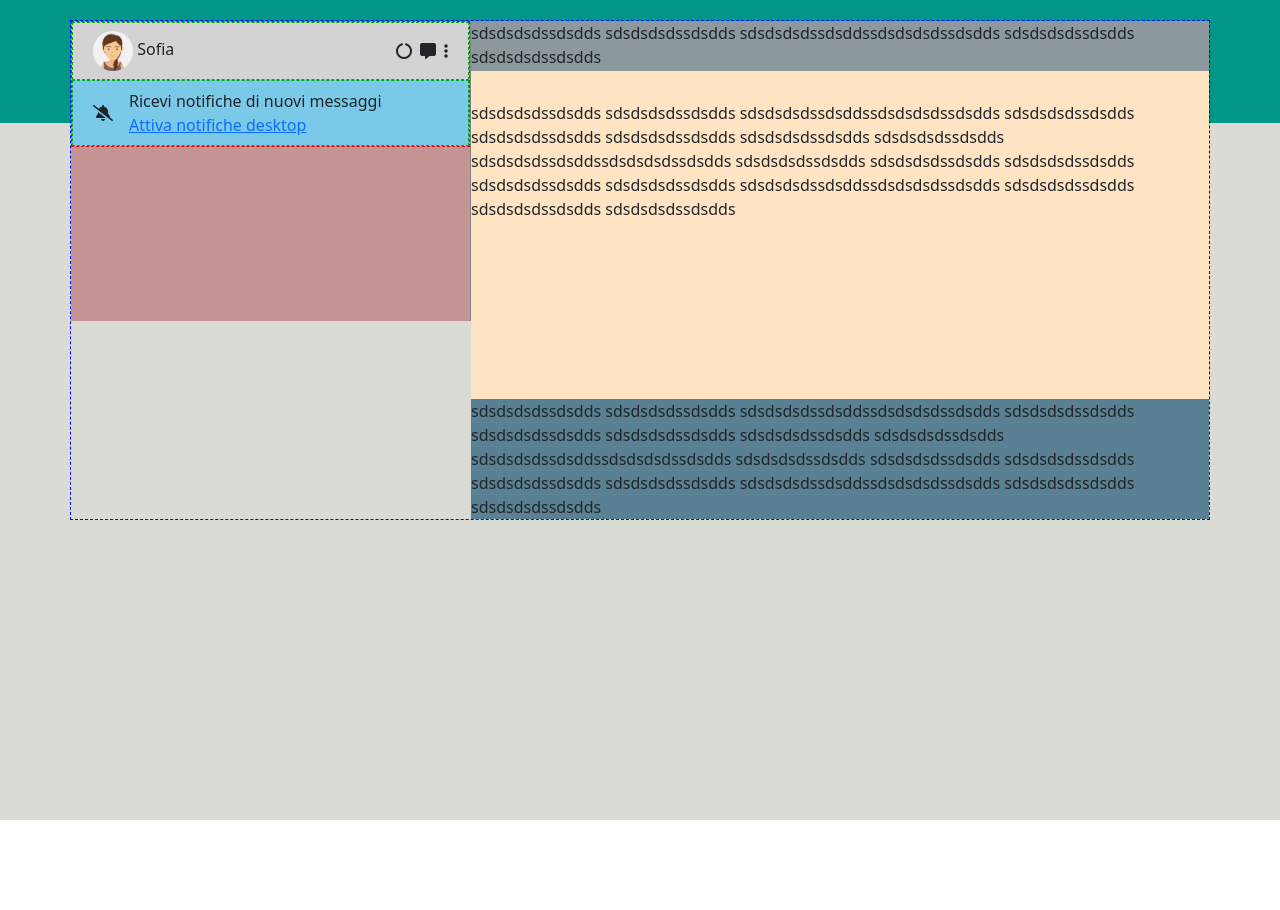
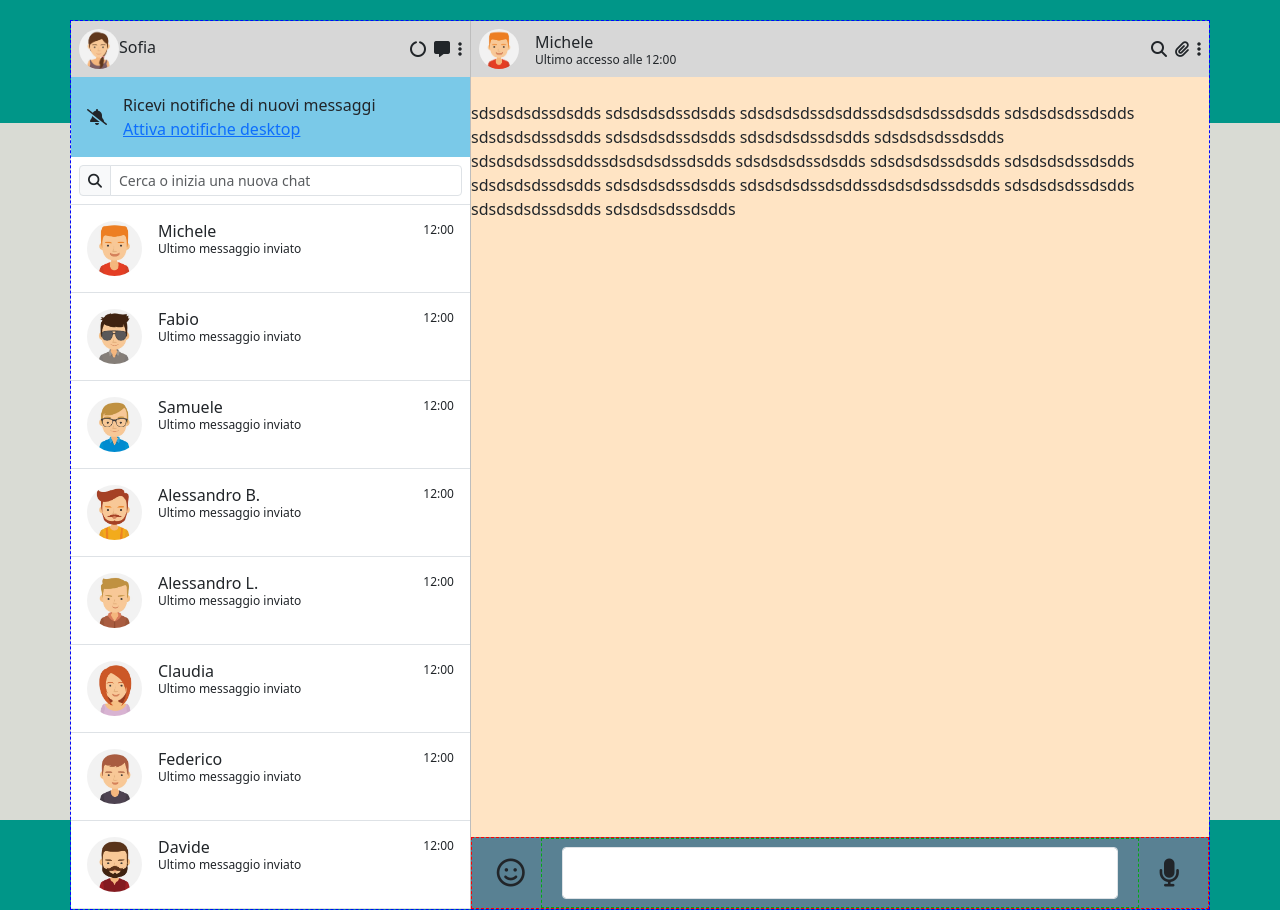
Before and after one commit to S-Lombardi/vue-boolzapp, a plain HTML site: page index.html in a window 1280 px wide. Before the commit the page ends 820 px from the top, so only its background shows below. Drawn offline with nearby package versions, Linux system fonts and the light colour scheme.

Commit message:
Semplificato il layout togliendo righe e colonne in più, Aggiunti contenuti sidebar, bottom bar e campo input messaggi. Aggiunti i contatti con il ciclo v-for

```diff
--- a/css/style.css
+++ b/css/style.css
@@ -21,15 +21,12 @@ body{
 
 .sidebar{
     width: 400px;
-    min-height: 300px;
-    background-color: rgb(197, 149, 149);
-    border-right: 1px solid gray;
+    background-color: rgb(255, 255, 255);
+    border-right: 1px solid rgb(189, 189, 189);
 
 }
 .top-bar-message{
     width: calc(100% - 400px);
-    min-height: 50px;
-    background-color:#8d989d;
     position: absolute;
     right: 0;
     top: 0;
@@ -50,7 +47,6 @@ body{
 
 .bottom-bar-message{
     width: calc(100% - 400px);
-    min-height: 90px;
     background-color:#598193;
     position: absolute;
     bottom: 0;
@@ -64,21 +60,39 @@ body{
     border: 1px dashed rgb(0, 170, 20);
 
 }
-
 /* FINE LAYOUT */
 
+/* ULITITà */
+.txt-small{
+    font-size: 12px;
+}
+/* FINe ULITITà */
+
+
+
 /* SIDEBAR */
-.color-topbar{
-    background-color: lightgrey;
+.color-topbars{
+    background-color: rgb(215, 215, 215);
 }
 .img-topbar{
     width: 40px;
     border-radius: 50%;
 }
 
+.img-contacts{
+    width: 55px;
+    border-radius: 50%;
+}
 .color-notifications{
     background-color: rgb(122, 201, 232);
+}
+/* FINE SIDEBAR */
 
 
+
+/*BOTTOM-BAR */
+.resize{
+    resize: none;
 }
-/* FINE SIDEBAR */
+
+/*FINE BOTTOM-BAR */
--- a/index.html
+++ b/index.html
@@ -15,6 +15,7 @@
 </head>
 
 <body>
+    <div id="app">
 
         <div class="box-content">
 
@@ -22,12 +23,11 @@
 
             <!-- SIDEBAR -->
             <div class="sidebar">
-            <div class="container">
-                <div class="row flex-column">
-                    <!-- USER -->
-                    <div class="col color-topbar">
-                        <div class="m-2 d-flex justify-content-between">
-                            <!-- immagine user + nome -->
+
+
+                <!-- USER - SOFIA -->
+                <div class="p-2 d-flex justify-content-between color-topbars">
+                    <!-- immagine Sofia + nome -->
                     <div>
                         <img src="img/avatar_io.jpg" class="img-topbar" alt="io">
                         <span>Sofia</span>
@@ -39,52 +39,80 @@
                         <i class="fa-solid fa-ellipsis-vertical"></i>
                     </div>
                 </div>
-                    </div>
-                    <!-- FINE USER -->
+                <!-- FINE USER - SOFIA -->
 
                 <!-- NOTIFICHE -->
-                    <div class="col color-notifications ">
-                        <div class="d-flex m-2">
-                            <!-- icona -->
+                <div class="d-flex p-3 color-notifications ">
+                    <!-- icona bell-->
                     <div class="d-flex align-items-center">
                         <i class="fa-solid fa-bell-slash"></i>
                     </div>
-
+                    <!-- Ricevi notifiche... -->
                     <div class="d-flex flex-column ms-3">
                         <span>Ricevi notifiche di nuovi messaggi</span>
                         <a href="">Attiva notifiche desktop</a>
                     </div>
-
-                        </div>
                 </div>
                 <!-- FINE NOTIFICHE -->
 
+                <!-- INPUT RICERCA CONTATTI-->
+                <div class="input-group input-group-sm flex-nowrap p-2 border-bottom">
+                    <!-- icona -->
+                    <span class="input-group-text" id="addon-wrapping">
+                        <i class="fa-solid fa-magnifying-glass"></i>
+                    </span>
 
+                    <input type="text" class="form-control" placeholder="Cerca o inizia una nuova chat">
+                </div>
+                <!-- FINE INPUT RICERCA CONTATTI-->
 
+                <!-- CONTATTI -->
+                <div v-for="(object,index) in contacts" class="p-3 d-flex justify-content-between border-bottom">
+                    <!-- immagine user + nome -->
+                    <div class="d-flex">
+                        <img :src="object.avatar" class="img-contacts" alt="1">
 
-
+                        <div class="d-flex flex-column justify-content-start ms-3 lh-sm">
+                            <span>{{object.name}}</span>
+                            <div class="txt-small">Ultimo messaggio inviato</div>
+                        </div>
+                    </div>
+                    <!-- orario -->
+                    <div class="txt-small">
+                        12:00
+                    </div>
                 </div>
 
 
-            </div>
-
-
+                <!-- FINE CONTATTI -->
             </div>
             <!-- FINE SIDEBAR -->
 
 
+            <!-- TOP-BAR-MESSAGGI -->
+            <div class="top-bar-message color-topbars">
+                <div class="p-2 d-flex justify-content-between">
+                    <!-- immagine user + nome -->
+                    <div class="d-flex">
+                        <img src="img/avatar_1.jpg" class="img-topbar" alt="1">
 
-        <div class="top-bar-message">
-            sdsdsdsdssdsdds
-            sdsdsdsdssdsdds
-            sdsdsdsdssdsddssdsdsdsdssdsdds
-            sdsdsdsdssdsdds
-            sdsdsdsdssdsdds
-
-
+                        <div class="d-flex flex-column justify-content-center ms-3 lh-sm">
+                            <span>Michele</span>
+                            <div class="txt-small">Ultimo accesso alle 12:00</div>
+                        </div>
+                    </div>
+                    <!-- Icone -->
+                    <div class="d-flex align-items-center">
+                        <i class="fa-solid fa-magnifying-glass me-2"></i>
+                        <i class="fa-solid fa-paperclip me-2"></i>
+                        <i class="fa-solid fa-ellipsis-vertical"></i>
+                    </div>
+                </div>
 
             </div>
-        <!-- MAIN -->
+            <!-- FINE TOP-BAR-MESSAGGI -->
+
+            <!-- MAIN MESAGGI -->
             <div class="message-content">
 
                 sdsdsdsdssdsdds
@@ -109,27 +137,40 @@
 
 
             </div>
-        <!-- MAIN -->
+            <!-- MAIN MESSAGGI-->
 
             <!-- BOTTOM-BAR -->
             <div class="bottom-bar-message">
-            sdsdsdsdssdsdds
-            sdsdsdsdssdsdds
-            sdsdsdsdssdsddssdsdsdsdssdsdds
-            sdsdsdsdssdsdds
-            sdsdsdsdssdsdds
-            sdsdsdsdssdsdds
-            sdsdsdsdssdsdds
-            sdsdsdsdssdsdds
-            sdsdsdsdssdsddssdsdsdsdssdsdds
-            sdsdsdsdssdsdds
-            sdsdsdsdssdsdds
-            sdsdsdsdssdsdds
-            sdsdsdsdssdsdds
-            sdsdsdsdssdsdds
-            sdsdsdsdssdsddssdsdsdsdssdsdds
-            sdsdsdsdssdsdds
-            sdsdsdsdssdsdds
+                <div class="container">
+                    <div class="row">
+                        <div class="col-1 ms-2">
+                            <!-- icona smile -->
+                            <div class="fs-3 d-flex h-100 justify-content-center align-items-center">
+                                <i class="fa-regular fa-face-smile"></i>
+                            </div>
+
+                        </div>
+                        <!-- Input messaggio -->
+                        <div class="col">
+                            <div class="m-2">
+                                <textarea class="form-control form-control-sm resize" placeholder="Scrivi" >
+
+                                </textarea>
+                            </div>
+                        </div>
+                        <div class="col-1 me-2">
+                            <!-- icona microfono -->
+                            <div class="fs-3 d-flex h-100 justify-content-center align-items-center">
+                                <i class="fa-solid fa-microphone"></i>
+                            </div>
+
+
+                        </div>
+
+                    </div>
+
+
+                </div>
 
             </div>
             <!-- FINE BOTTOM-BAR -->
@@ -145,6 +186,8 @@
 
 
 
+    </div>
+
 
 
     <script src='https://unpkg.com/vue@3/dist/vue.global.js'></script>
--- a/js/script.js
+++ b/js/script.js
@@ -0,0 +1,186 @@
+const { createApp } = Vue;
+
+createApp({
+    data() {
+        return {
+            contacts: [
+                {
+                    name: 'Michele',
+                    avatar: './img/avatar_1.jpg',
+                    visible: true,
+                    messages: [
+                        {
+                            date: '10/01/2020 15:30:55',
+                            message: 'Hai portato a spasso il cane?',
+                            status: 'sent'
+                        },
+                        {
+                            date: '10/01/2020 15:50:00',
+                            message: 'Ricordati di stendere i panni',
+                            status: 'sent'
+                        },
+                        {
+                            date: '10/01/2020 16:15:22',
+                            message: 'Tutto fatto!',
+                            status: 'received'
+                        }
+                    ],
+                },
+                {
+                    name: 'Fabio',
+                    avatar: './img/avatar_2.jpg',
+                    visible: true,
+                    messages: [
+                        {
+                            date: '20/03/2020 16:30:00',
+                            message: 'Ciao come stai?',
+                            status: 'sent'
+                        },
+                        {
+                            date: '20/03/2020 16:30:55',
+                            message: 'Bene grazie! Stasera ci vediamo?',
+                            status: 'received'
+                        },
+                        {
+                            date: '20/03/2020 16:35:00',
+                            message: 'Mi piacerebbe ma devo andare a fare la spesa.',
+                            status: 'sent'
+                        }
+                    ],
+                },
+                {
+                    name: 'Samuele',
+                    avatar: './img/avatar_3.jpg',
+                    visible: true,
+                    messages: [
+                        {
+                            date: '28/03/2020 10:10:40',
+                            message: 'La Marianna va in campagna',
+                            status: 'received'
+                        },
+                        {
+                            date: '28/03/2020 10:20:10',
+                            message: 'Sicuro di non aver sbagliato chat?',
+                            status: 'sent'
+                        },
+                        {
+                            date: '28/03/2020 16:15:22',
+                            message: 'Ah scusa!',
+                            status: 'received'
+                        }
+                    ],
+                },
+                {
+                    name: 'Alessandro B.',
+                    avatar: './img/avatar_4.jpg',
+                    visible: true,
+                    messages: [
+                        {
+                            date: '10/01/2020 15:30:55',
+                            message: 'Lo sai che ha aperto una nuova pizzeria?',
+                            status: 'sent'
+                        },
+                        {
+                            date: '10/01/2020 15:50:00',
+                            message: 'Si, ma preferirei andare al cinema',
+                            status: 'received'
+                        }
+                    ],
+                },
+                {
+                    name: 'Alessandro L.',
+                    avatar: './img/avatar_5.jpg',
+                    visible: true,
+                    messages: [
+                        {
+                            date: '10/01/2020 15:30:55',
+                            message: 'Ricordati di chiamare la nonna',
+                            status: 'sent'
+                        },
+                        {
+                            date: '10/01/2020 15:50:00',
+                            message: 'Va bene, stasera la sento',
+                            status: 'received'
+                        }
+                    ],
+                },
+                {
+                    name: 'Claudia',
+                    avatar: './img/avatar_6.jpg',
+                    visible: true,
+                    messages: [
+                        {
+                            date: '10/01/2020 15:30:55',
+                            message: 'Ciao Claudia, hai novità?',
+                            status: 'sent'
+                        },
+                        {
+                            date: '10/01/2020 15:50:00',
+                            message: 'Non ancora',
+                            status: 'received'
+                        },
+                        {
+                            date: '10/01/2020 15:51:00',
+                            message: 'Nessuna nuova, buona nuova',
+                            status: 'sent'
+                        }
+                    ],
+                },
+                {
+                    name: 'Federico',
+                    avatar: './img/avatar_7.jpg',
+                    visible: true,
+                    messages: [
+                        {
+                            date: '10/01/2020 15:30:55',
+                            message: 'Fai gli auguri a Martina che è il suo compleanno!',
+                            status: 'sent'
+                        },
+                        {
+                            date: '10/01/2020 15:50:00',
+                            message: 'Grazie per avermelo ricordato, le scrivo subito!',
+                            status: 'received'
+                        }
+                    ],
+                },
+                {
+                    name: 'Davide',
+                    avatar: './img/avatar_8.jpg',
+                    visible: true,
+                    messages: [
+                        {
+                            date: '10/01/2020 15:30:55',
+                            message: 'Ciao, andiamo a mangiare la pizza stasera?',
+                            status: 'received'
+                        },
+                        {
+                            date: '10/01/2020 15:50:00',
+                            message: 'No, l\'ho già mangiata ieri, ordiniamo sushi!',
+                            status: 'sent'
+                        },
+                        {
+                            date: '10/01/2020 15:51:00',
+                            message: 'OK!!',
+                            status: 'received'
+                        }
+                    ],
+                }
+            ]
+
+
+
+
+
+
+
+        }
+
+
+    },
+    methods: {
+
+
+
+    },
+
+}).mount('#app')
```
Lines whose indentation alone changed are shown as unchanged.
